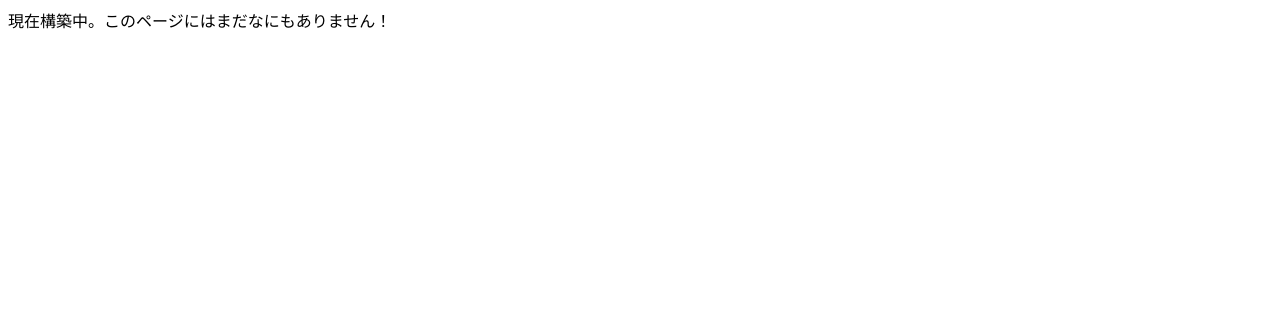
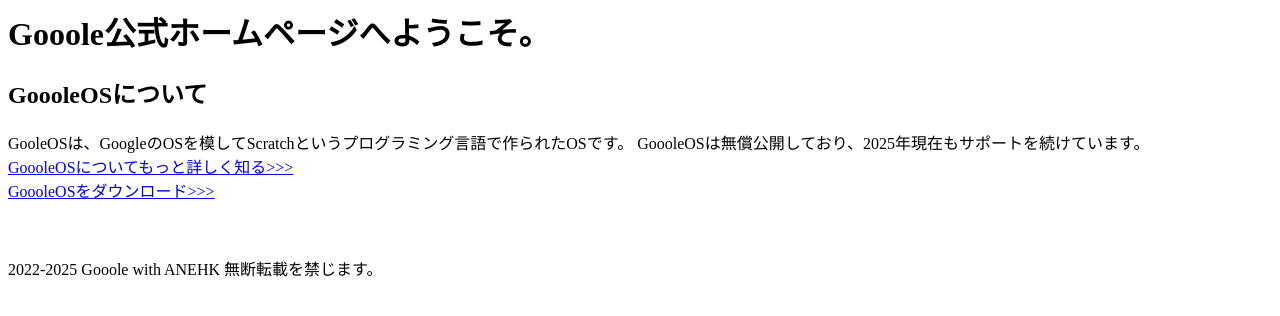
Before and after one commit to gooole-official/gooole, a plain HTML site: page index.html in a window 1280 px wide. Drawn offline with Linux system fonts and the light colour scheme.

Commit message:
Add files via upload

```diff
--- a/index.html
+++ b/index.html
@@ -1,4 +1,25 @@
-<html><head></head><body>
-    現在構築中。このページにはまだなにもありません！
-    <br>
-</body></html>
+<html>
+    <head>
+        <meta name="robots" content="noindex" />
+        <title>Gooole 公式ホームページ</title>
+    </head>
+
+    </head>
+
+    <body>
+        <h1><font color="black">Gooole公式ホームページへようこそ。</font></h1>
+        <h2>GoooleOSについて</h2>
+        GooleOSは、GoogleのOSを模してScratchというプログラミング言語で作られたOSです。
+        GoooleOSは無償公開しており、2025年現在もサポートを続けています。
+        <br>
+        <a href="https://gooole.f5.si/goooleos/about">GoooleOSについてもっと詳しく知る>>></a><br>
+        <a href="https://gooole.f5.si/goooleos/download">GoooleOSをダウンロード>>></a>
+        <footer>
+            <br>
+            <br>
+            <br>
+            2022-2025 Gooole with ANEHK
+            無断転載を禁じます。
+        </footer>
+    </body>
+</html>
```
